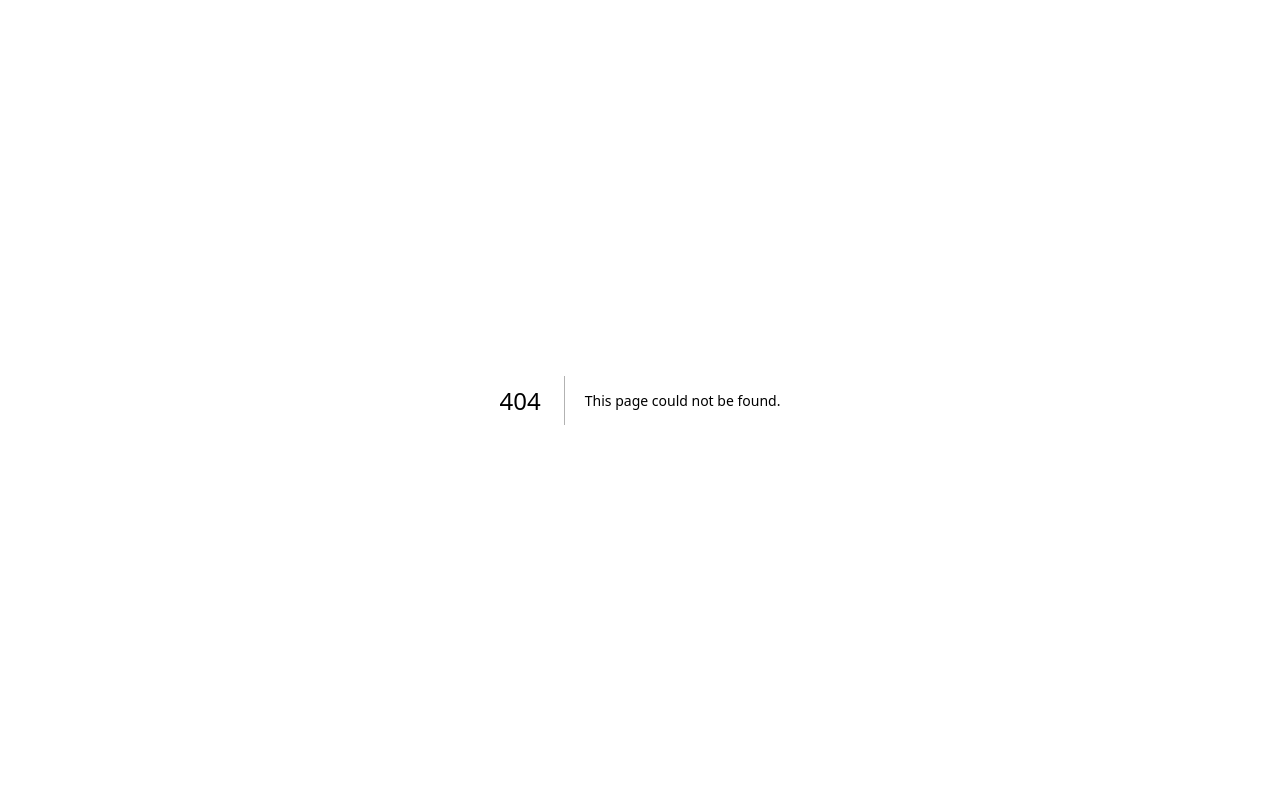
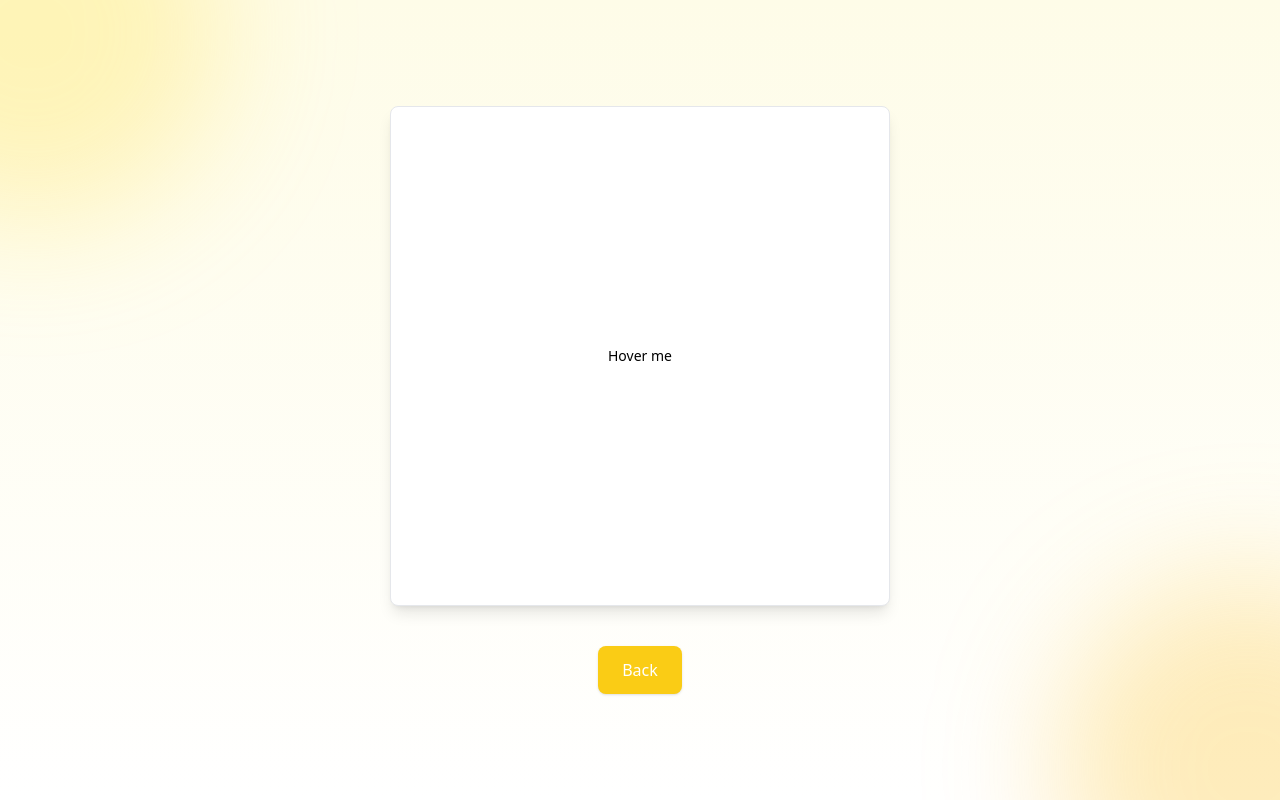
Before and after one commit to Hareesh108/harukit-ui, a Next.js app in the folder apps/web/: page /component in a window 1280 px wide. Before the commit this address had no page. Built offline with nearby package versions, Linux system fonts and the light colour scheme.

Commit message:
Added layout for test a new compoents

```diff
--- /dev/null
+++ b/apps/web/app/component/layout.tsx
@@ -0,0 +1,29 @@
+import Link from "next/link";
+
+export default function Layout({
+  children,
+}: Readonly<{
+  children: React.ReactNode;
+}>) {
+  return (
+    <div className="min-h-screen flex flex-col items-center justify-center relative bg-gradient-to-b from-yellow-50 to-white dark:from-yellow-900 dark:to-slate-900 p-6 gap-10 overflow-hidden">
+      {/* Background decorative blobs */}
+      <div className="absolute inset-0 pointer-events-none">
+        <div className="absolute -top-40 -left-40 w-96 h-96 bg-yellow-300/30 rounded-full blur-3xl"></div>
+        <div className="absolute -bottom-40 -right-40 w-96 h-96 bg-amber-400/30 rounded-full blur-3xl"></div>
+      </div>
+
+      {/* Plain centered box */}
+      <div className="relative z-10 w-[500px] h-[500px] shadow-lg rounded-lg border bg-white flex items-center justify-center">
+        {children}
+      </div>
+
+      <Link
+        href="/"
+        className="relative z-10 px-6 py-3 bg-yellow-400 text-white font-medium rounded-lg shadow hover:bg-yellow-500 transition"
+      >
+        Back
+      </Link>
+    </div>
+  );
+}
--- /dev/null
+++ b/apps/web/app/component/page.tsx
@@ -0,0 +1,5 @@
+import { Button } from "@/components/ui/button";
+
+export default function page() {
+  return <Button>Hover me</Button>;
+}
--- a/apps/web/components/hero.tsx
+++ b/apps/web/components/hero.tsx
@@ -19,10 +19,10 @@ export const Hero: React.FC = () => {
             Get Started
           </a>
           <a
-            href="#docs"
+            href="/component"
             className="px-6 py-3 bg-gray-100 text-gray-700 rounded-lg hover:bg-gray-200 transition"
           >
-            View Docs
+            View Components
           </a>
         </div>
       </div>
--- a/apps/web/lib/utils.ts
+++ b/apps/web/lib/utils.ts
@@ -1,4 +1,4 @@
-import { type ClassValue, clsx } from "clsx"
+import clsx, { ClassValue } from "clsx"
 import { twMerge } from "tailwind-merge"
 
 export function cn(...inputs: ClassValue[]) {
--- a/apps/web/package.json
+++ b/apps/web/package.json
@@ -14,10 +14,12 @@
     "@repo/ui": "workspace:*",
     "@tailwindcss/postcss": "^4.1.11",
     "class-variance-authority": "^0.7.1",
+    "clsx": "^2.1.1",
     "lucide-react": "^0.525.0",
     "next": "^15.3.0",
     "react": "^19.1.0",
-    "react-dom": "^19.1.0"
+    "react-dom": "^19.1.0",
+    "tailwind-merge": "^3.3.1"
   },
   "devDependencies": {
     "@repo/eslint-config": "workspace:*",
```
Also changed, not shown: 1 other file (tests, documents, lock files or other folders).
